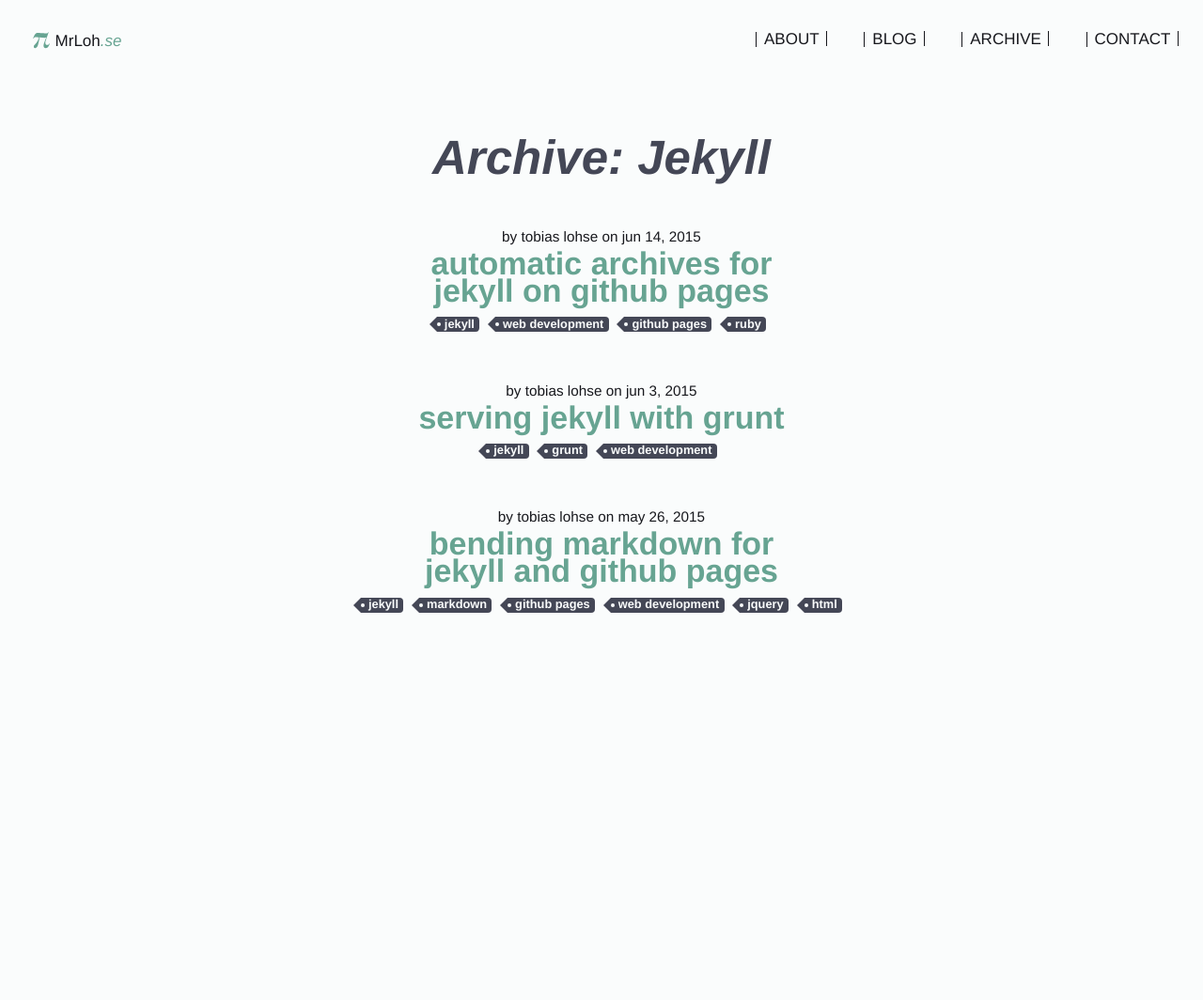
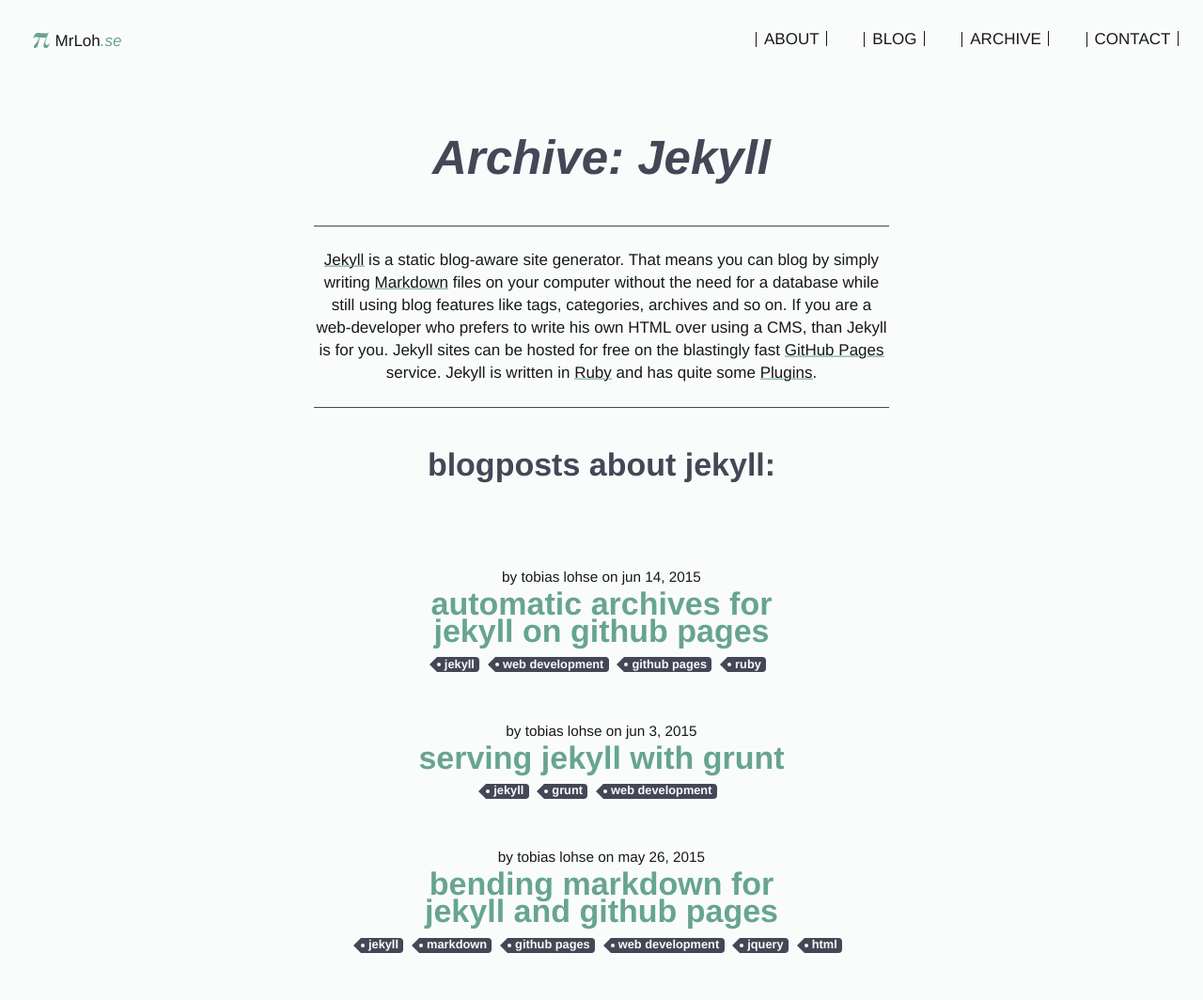
Before and after one commit to MrLoh/MrLoh.github.io, a Jekyll site: the page built from archive/tags/jekyll.md, in a window 1280 px wide. Shown: the whole page at 94% size. Built offline with Jekyll 4.4.1, drawn with Linux system fonts in a browser that asks for light colours; Markdown is read by kramdown in place of the engine named in the settings; before the commit the page ends 900 px from its top, so only the background shows below that.

Commit message:
add descriptions to tag pages.

```diff
--- a/Gruntfile.coffee
+++ b/Gruntfile.coffee
@@ -79,7 +79,7 @@ module.exports = (grunt) ->
 				files: ['assets/js/*.js', '!assets/js/*.min.js']
 				tasks: ['import', 'uglify', 'copy:minjs']
 			jekyll:
-				files: ['*.html', '*.md', '*.yml', '*.png', '*.ico', '*.xml', '_includes/**', '_layouts/*', '_posts/*', 'archive/*', 'assets/img/**', 'assets/lib/*', 'assets/svg/*']
+				files: ['*.html', '*.md', '*.yml', '*.png', '*.ico', '*.xml', '_includes/**', '_layouts/*', '_posts/*', 'archive/**', 'assets/img/**', 'assets/lib/*', 'assets/svg/*']
 				tasks: ['shell:archive', 'shell:jekyll']
 
 		# Serve
--- a/_layouts/archive.html
+++ b/_layouts/archive.html
@@ -13,6 +13,17 @@ layout: default
         {% include archive_index.html %}
     {% else %}
         <h1>Archive: {{ page.title }}</h1>
+    {% endif %}
+    {% if page.tag and content != '' %}
+    <article title="{{ page.title }}">
+        <div class="content" style="position: relative; left: 0px;">
+            {{ content }}
+
+            <h2>Blogposts about {{ page.title }}:</h2>
+        </div>
+    </article>
+    {% endif %}
+    {% unless page.title == 'Archive' %}
         <ul>
             {% if page.month %}
                 {% include archive_month.html %}
@@ -22,7 +33,7 @@ layout: default
                 {% include archive_tag.html %}
             {% endif %}
         </ul>
-    {% endif %}
+    {% endunless %}
 </section>
 
 <footer>
--- a/archive/tags/jekyll.md
+++ b/archive/tags/jekyll.md
@@ -5,3 +5,5 @@ redirect_from: 'archive/tags/jekyll/'
 title: 'Jekyll'
 tag: 'Jekyll'
 ---
+
+[Jekyll](http://jekyllrb.com) is a static blog-aware site generator. That means you can blog by simply writing [Markdown](http://MrLoh.se/tags/ruby/) files on your computer without the need for a database while still using blog features like tags, categories, archives and so on. If you are a web-developer who prefers to write his own HTML over using a CMS, than Jekyll is for you. Jekyll sites can be hosted for free on the blastingly fast [GitHub Pages](http://MrLoh.se/tags/github-pages/) service. Jekyll is written in [Ruby](http://MrLoh.se/tags/ruby/) and has quite some [Plugins](http://jekyllrb.com/docs/plugins/).
--- a/assets/css/_post.scss
+++ b/assets/css/_post.scss
@@ -4,17 +4,17 @@ $padding-factor: 1/0.8999;
 
 
 @include media($article-width+15*$unit) {
-    article, header.article, footer {
+    article.article, header.article, footer {
         padding-right: 2*$unit;
     }
 }
 @include media($article-width+12*$unit) {
-    article, header.article, footer {
+    article.article, header.article, footer {
         padding-right: 4*$unit;
     }
 }
 @include media($article-width+6*$unit) {
-    article, header.article, footer {
+    article.article, header.article, footer {
         padding-right: 0;
     }
 }
```
Also changed, not shown: assets/css/_archive.scss (+23 -0 lines), assets/css/main.min.css.
